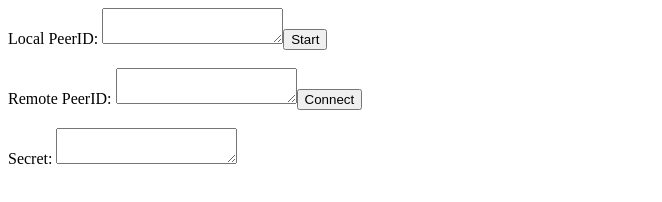
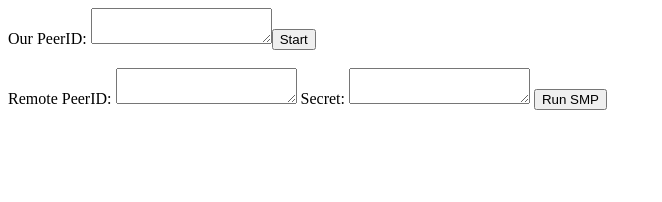
Before and after one commit to mhchia/peek-a-book, a website built with webpack: page static/index.html in a window 1280 px wide. Shown: the whole page, without its empty margins (0-662 px from the left). Built offline with nearby package versions, Linux system fonts and the light colour scheme.

Commit message:
Fix: import path

```diff
--- a/src/index.ts
+++ b/src/index.ts
@@ -1,4 +1,4 @@
-import { SMPPeer } from './client/smpPeer';
+import { SMPPeer } from './smpPeer';
 
 const localPeerParamName = 'localPeer';
 const localPeerDOMID = localPeerParamName;
@@ -32,6 +32,7 @@ connectButton.onclick = runSMP;
 secretElement.onchange = updateSecret;
 
 async function startPeer() {
+  // TODO: Reconnect whenever the peer id is changed, and report if connected on the page.
   localPeer = new SMPPeer(secretElement.value);
   await localPeer.connectToPeerServer(getLocalPeerID());
   localPeerElement.value = localPeer.id;
--- a/static/index.html
+++ b/static/index.html
@@ -5,9 +5,10 @@
 </head>
 <body>
 	<div id="container">
-		<label for="localPeer">Local PeerID: </label><textarea id="localPeer"></textarea><button id="startButton">Start</button><br><br>
-		<label for="remotePeer">Remote PeerID: </label><textarea id="remotePeer"></textarea><button id="connectButton">Connect</button><br><br>
-		<label for="secret">Secret: </label><textarea id="secret"></textarea>
+		<label for="localPeer">Our PeerID: </label><textarea id="localPeer"></textarea><button id="startButton">Start</button><br><br>
+        <label for="remotePeer">Remote PeerID: </label><textarea id="remotePeer"></textarea>
+        <label for="secret">Secret: </label><textarea id="secret"></textarea>
+        <button id="connectButton">Run SMP</button><br><br>
 	</div>
 	<script src="js/bundle.js"></script>
 </body>
```
